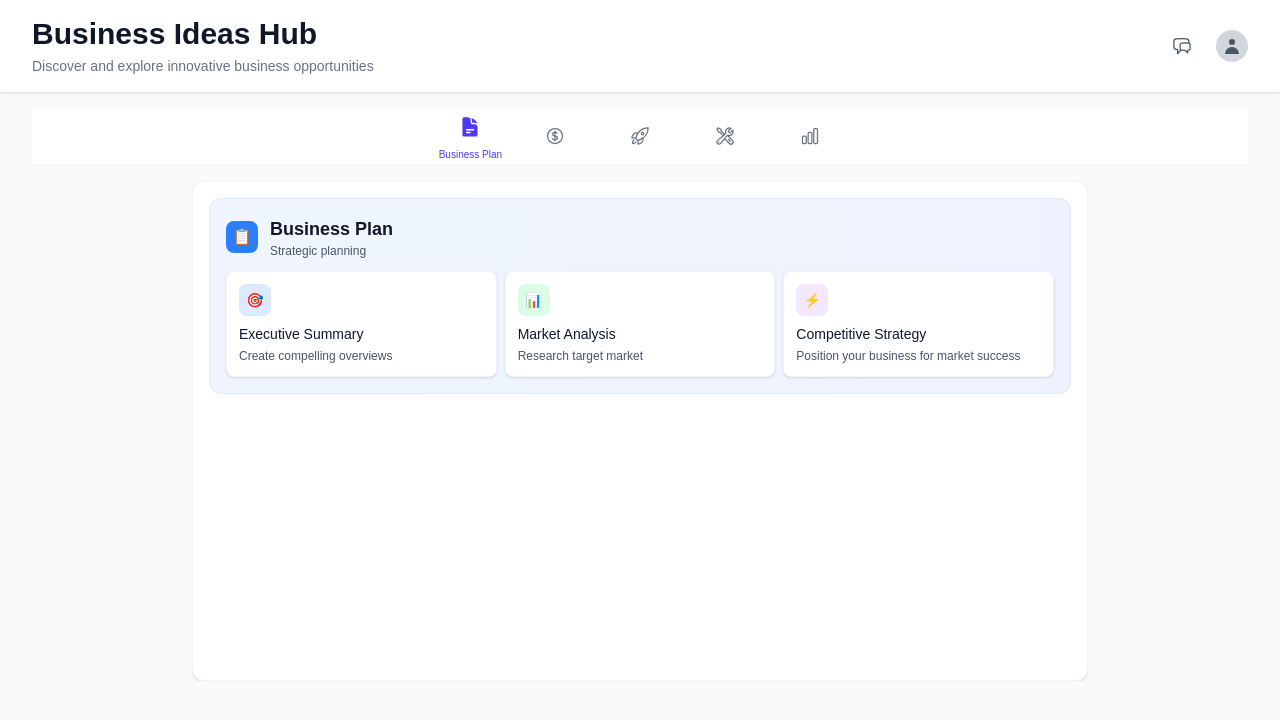
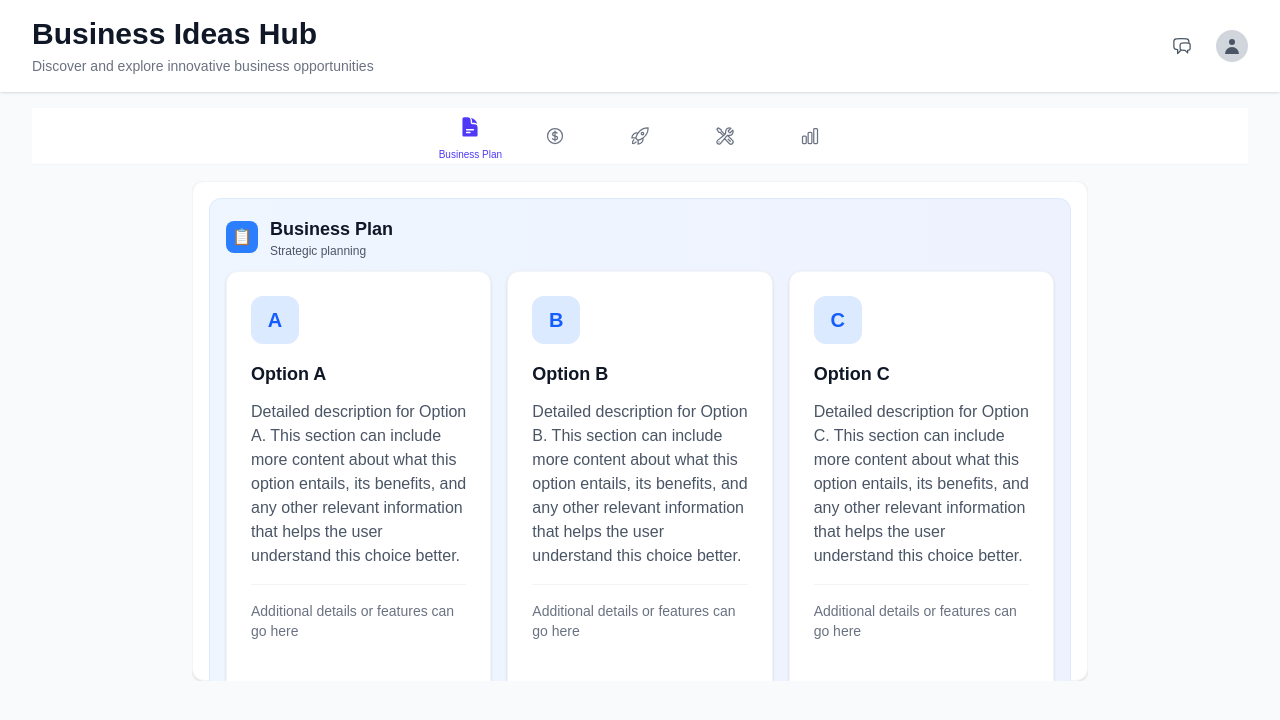
Before and after one commit to Privasim/backup, a Next.js app: page /businessidea in a window 1280 px wide. Shown: the top 720 px of the page. Built offline with nearby package versions, Linux system fonts and the light colour scheme.

Commit message:
Update BusinessPlanContent.tsx

```diff
--- a/src/app/businessidea/tabs/BusinessPlanContent.tsx
+++ b/src/app/businessidea/tabs/BusinessPlanContent.tsx
@@ -12,29 +12,47 @@ export default function BusinessPlanContent() {
           </div>
         </div>
 
-        <div className="grid grid-cols-1 sm:grid-cols-3 gap-2">
-          <div className="bg-white rounded-lg p-3 shadow-sm border border-gray-100 hover:shadow transition-shadow">
-            <div className="w-8 h-8 bg-blue-100 rounded-lg flex items-center justify-center mb-2">
-              <span className="text-sm">🎯</span>
+        <div className="grid grid-cols-1 sm:grid-cols-3 gap-4 h-[calc(100vh-180px)]">
+          {/* Option A */}
+          <div className="bg-white rounded-xl p-6 shadow-sm border border-gray-100 hover:shadow transition-shadow flex flex-col h-full">
+            <div className="w-12 h-12 bg-blue-100 rounded-xl flex items-center justify-center mb-4">
+              <span className="text-xl font-bold text-blue-600">A</span>
             </div>
-            <h3 className="font-medium text-sm text-gray-900 mb-1">Executive Summary</h3>
-            <p className="text-xs text-gray-600">Create compelling overviews</p>
+            <h3 className="font-semibold text-lg text-gray-900 mb-3">Option A</h3>
+            <div className="flex-grow space-y-4">
+              <p className="text-gray-600">Detailed description for Option A. This section can include more content about what this option entails, its benefits, and any other relevant information that helps the user understand this choice better.</p>
+              <div className="mt-auto pt-4 border-t border-gray-100">
+                <p className="text-sm text-gray-500">Additional details or features can go here</p>
+              </div>
+            </div>
           </div>
 
-          <div className="bg-white rounded-lg p-3 shadow-sm border border-gray-100 hover:shadow transition-shadow">
-            <div className="w-8 h-8 bg-green-100 rounded-lg flex items-center justify-center mb-2">
-              <span className="text-sm">📊</span>
+          {/* Option B */}
+          <div className="bg-white rounded-xl p-6 shadow-sm border border-gray-100 hover:shadow transition-shadow flex flex-col h-full">
+            <div className="w-12 h-12 bg-blue-100 rounded-xl flex items-center justify-center mb-4">
+              <span className="text-xl font-bold text-blue-600">B</span>
             </div>
-            <h3 className="font-medium text-sm text-gray-900 mb-1">Market Analysis</h3>
-            <p className="text-xs text-gray-600">Research target market</p>
+            <h3 className="font-semibold text-lg text-gray-900 mb-3">Option B</h3>
+            <div className="flex-grow space-y-4">
+              <p className="text-gray-600">Detailed description for Option B. This section can include more content about what this option entails, its benefits, and any other relevant information that helps the user understand this choice better.</p>
+              <div className="mt-auto pt-4 border-t border-gray-100">
+                <p className="text-sm text-gray-500">Additional details or features can go here</p>
+              </div>
+            </div>
           </div>
 
-          <div className="bg-white rounded-lg p-3 shadow-sm border border-gray-100 hover:shadow transition-shadow">
-            <div className="w-8 h-8 bg-purple-100 rounded-lg flex items-center justify-center mb-2">
-              <span className="text-sm">⚡</span>
+          {/* Option C */}
+          <div className="bg-white rounded-xl p-6 shadow-sm border border-gray-100 hover:shadow transition-shadow flex flex-col h-full">
+            <div className="w-12 h-12 bg-blue-100 rounded-xl flex items-center justify-center mb-4">
+              <span className="text-xl font-bold text-blue-600">C</span>
             </div>
-            <h3 className="font-medium text-sm text-gray-900 mb-1">Competitive Strategy</h3>
-            <p className="text-xs text-gray-600">Position your business for market success</p>
+            <h3 className="font-semibold text-lg text-gray-900 mb-3">Option C</h3>
+            <div className="flex-grow space-y-4">
+              <p className="text-gray-600">Detailed description for Option C. This section can include more content about what this option entails, its benefits, and any other relevant information that helps the user understand this choice better.</p>
+              <div className="mt-auto pt-4 border-t border-gray-100">
+                <p className="text-sm text-gray-500">Additional details or features can go here</p>
+              </div>
+            </div>
           </div>
         </div>
       </div>
```
